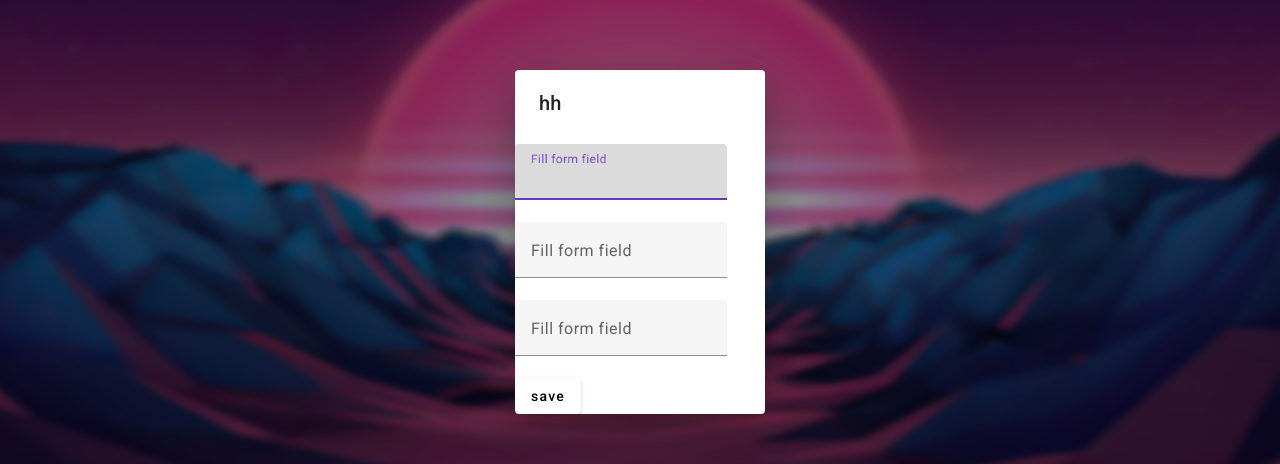
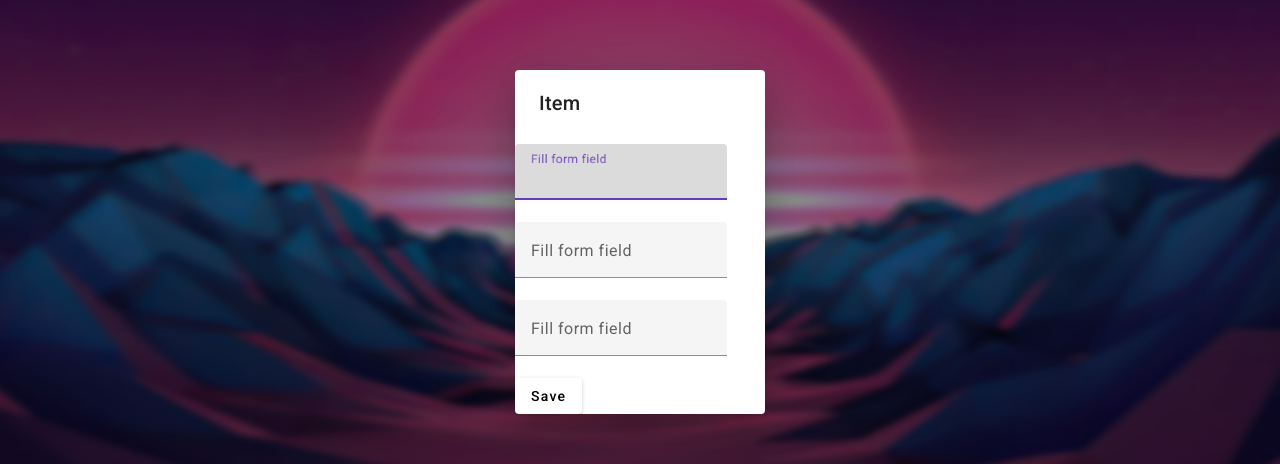
Before and after one commit to andrei-eduard-s/AngularSite, an Angular app: page /inventory in a window 1280 px wide. Both pictures are taken after a click on the button "Add item". Shown: the part 158-622 px from the top of the page. Built offline with nearby package versions, Linux system fonts and the light colour scheme; no server answers.

Commit message:
Small design update

```diff
--- a/src/app/pages/inventory/form/form.component.html
+++ b/src/app/pages/inventory/form/form.component.html
@@ -1,19 +1,19 @@
-<h1 mat-dialog-title>hh</h1>
+<h1 mat-dialog-title>Item</h1>
 <div class="form" [formGroup]="form">
     <mat-form-field appearance = "fill">
         <mat-label>Fill form field</mat-label>
-        <input matInput type="text" formControlName="name" placeholder="nume">
+        <input matInput type="text" formControlName="name" placeholder="name">
     </mat-form-field>
 
     <mat-form-field appearance = "fill">
         <mat-label>Fill form field</mat-label>
-        <input matInput type="text" formControlName="number" placeholder="descriere">
+        <input matInput type="text" formControlName="number" placeholder="number">
     </mat-form-field>
 
     <mat-form-field appearance = "fill">
         <mat-label>Fill form field</mat-label>
-        <input matInput type="text" formControlName="category" placeholder="cantitate">
+        <input matInput type="text" formControlName="category" placeholder="category">
     </mat-form-field>
     <!---->
-    <button mat-raised-button="accent" (click)="saveNewItem()">save</button>
+    <button mat-raised-button="accent" (click)="saveNewItem()">Save</button>
 </div>
--- a/src/app/pages/inventory/inventory.component.html
+++ b/src/app/pages/inventory/inventory.component.html
@@ -4,7 +4,7 @@
     <p>Nume: {{item.name}}</p>
     <p>Descriere: {{item.category}}</p>
     <p>Cantitate: {{item.number}}</p>
-    <button class = "delete"(click)="deleteItem(item.id)">delete</button>
-    <button class = "edit"(click)="openDialog(item.id!)">edit</button>
+    <button class = "delete"(click)="deleteItem(item.id)">Delete</button>
+    <button class = "edit"(click)="openDialog(item.id!)">Edit</button>
   </div>
 </div>
--- a/src/app/pages/inventory/inventory.component.scss
+++ b/src/app/pages/inventory/inventory.component.scss
@@ -40,6 +40,7 @@ p{
 }
 .add_item{
   display: flex;
+  margin-top: 2%;
   margin-left: 2%;
   background: rgb(128, 34, 195);
   background: linear-gradient(
```
